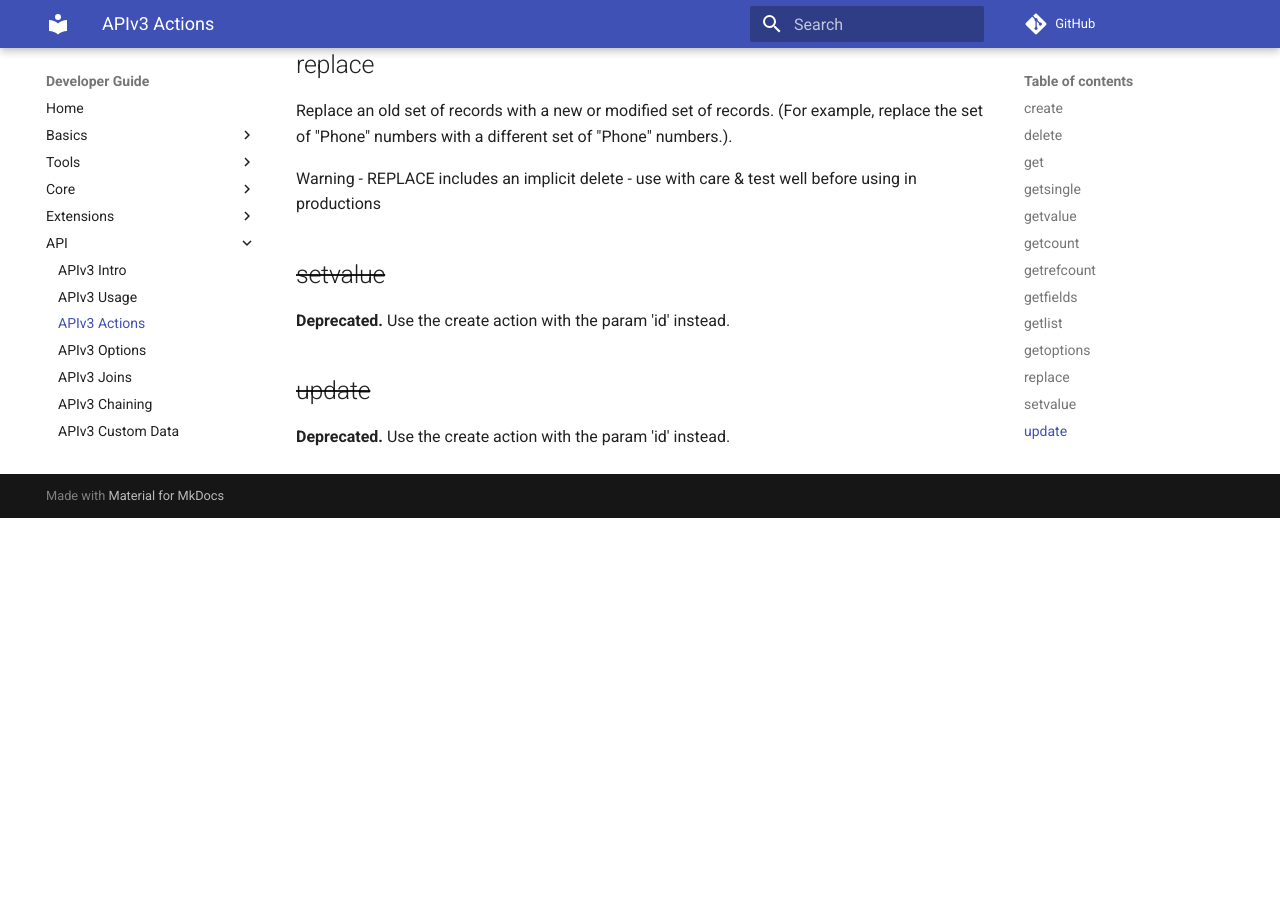
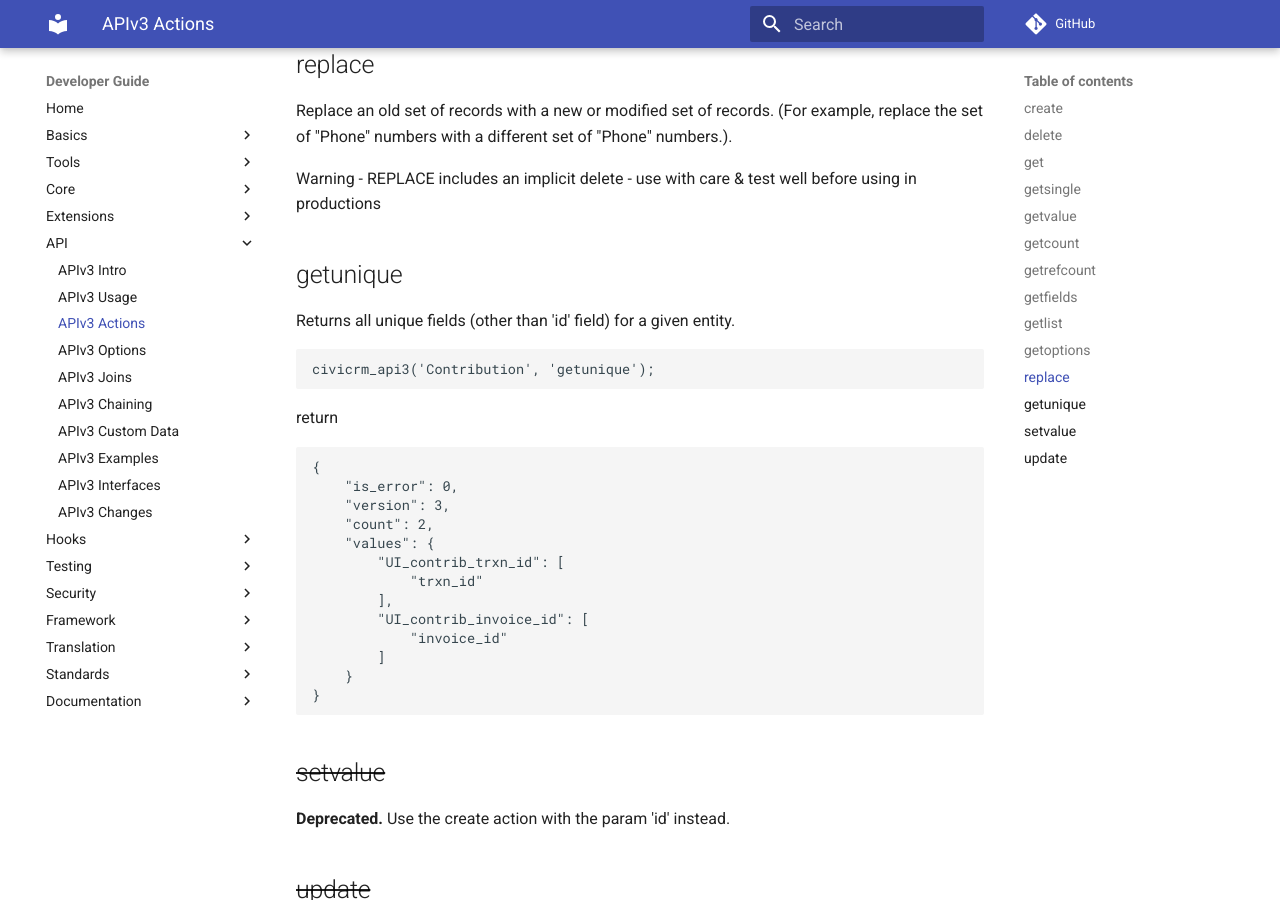
Before and after one commit to civicrm/civicrm-dev-docs, an MkDocs documentation site: the page built from docs/api/actions.md, in a window 1280 px wide and 900 px high, scrolled down 1772 px. Built offline with MkDocs 1.6.1 and Material for MkDocs 9.7.7, drawn with Linux system fonts in a browser that asks for light colours; comment, search, counter and statistics services are not loaded; old or Windows-style settings are respelled for this version of MkDocs; before the commit the page ends 2290 px from its top, so only the background shows below that.

Commit message:
Update Doc For New API Action 'getunique'

````diff
--- a/docs/api/actions.md
+++ b/docs/api/actions.md
@@ -74,6 +74,31 @@
 Warning - REPLACE includes an implicit delete - use with care & test well
 before using in productions
 
+## getunique
+
+Returns all unique fields (other than 'id' field) for a given entity.
+```php
+civicrm_api3('Contribution', 'getunique');
+```
+
+return
+
+```php
+{
+    "is_error": 0,
+    "version": 3,
+    "count": 2,
+    "values": {
+        "UI_contrib_trxn_id": [
+            "trxn_id"
+        ],
+        "UI_contrib_invoice_id": [
+            "invoice_id"
+        ]
+    }
+}
+```
+
 ## <del>setvalue</del>
 
 **Deprecated.** Use the create action with the param 'id' instead.
````
